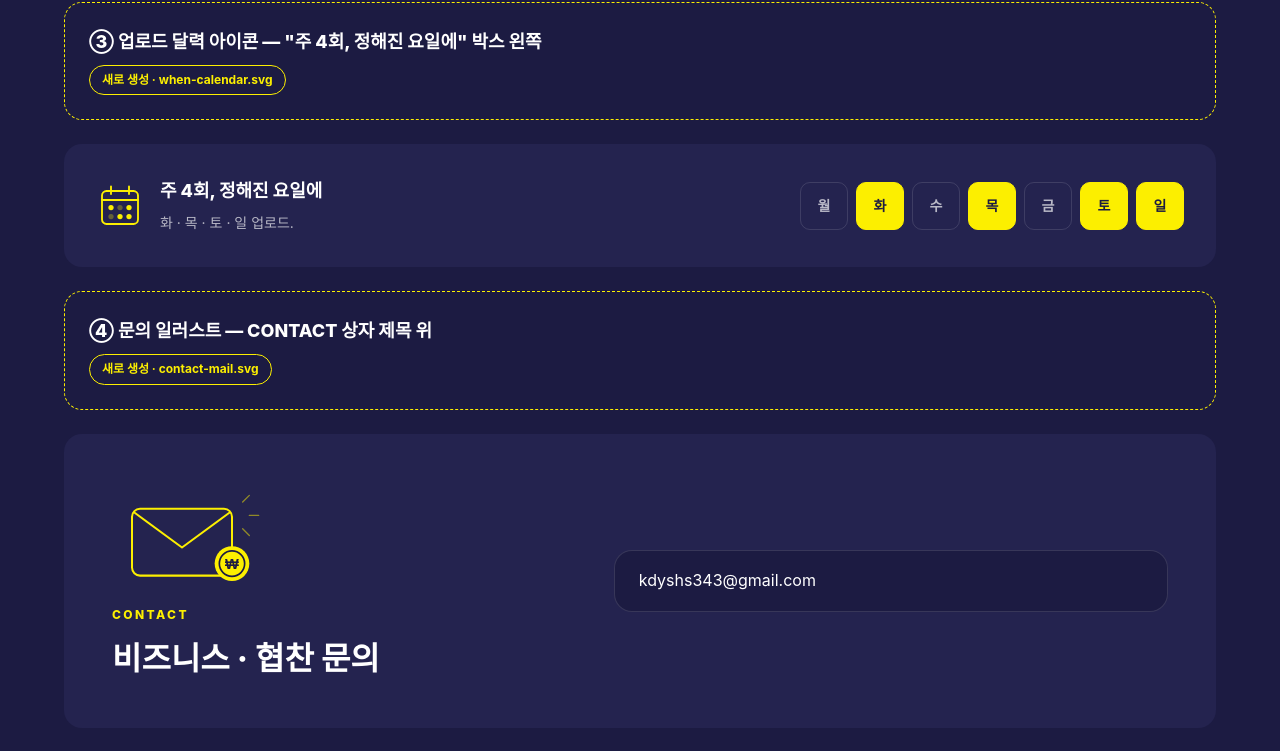
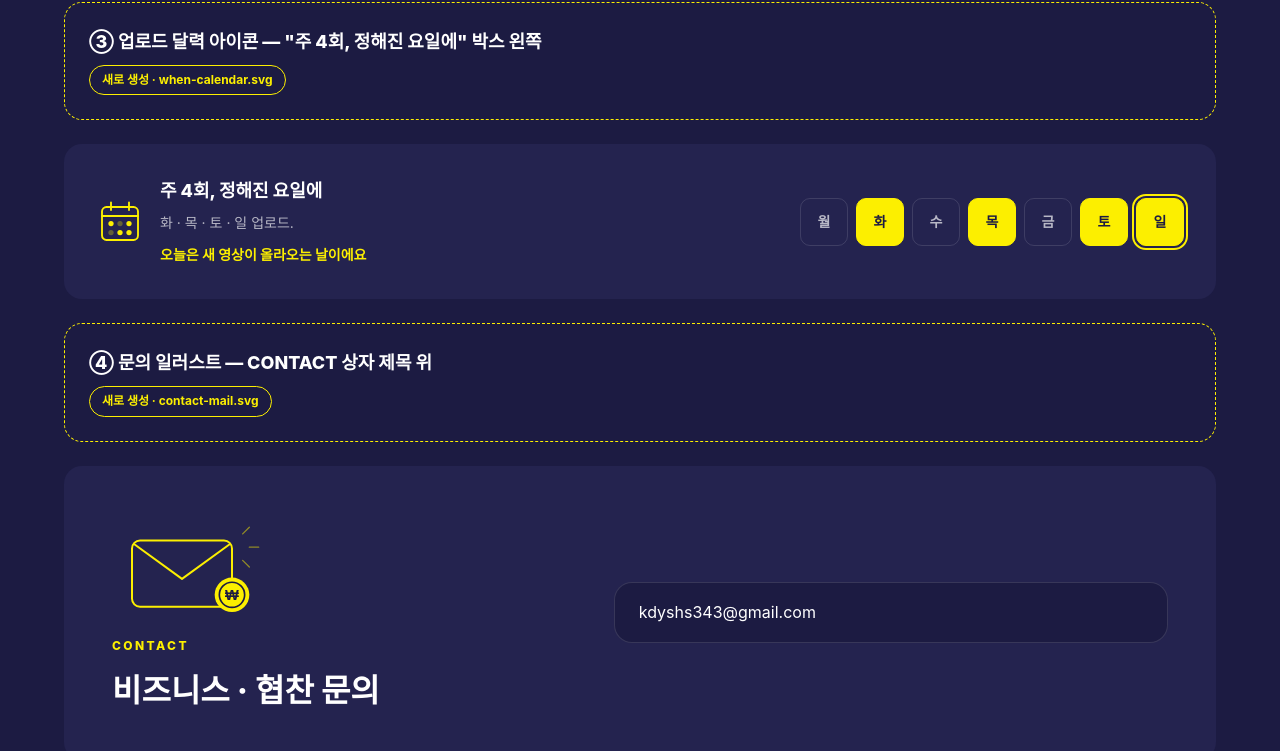
Before and after one commit to kdyshs197800/my-portfolio, a plain HTML site: page 이미지추천.html in a window 1280 px wide. Shown: the part 1257-2008 px from the top of the page. Drawn offline with Linux system fonts and the light colour scheme; a web font is replaced by a local one.

Commit message:
메인에 스크롤 등장 효과·메뉴 현재 위치 표시·오늘 업로드 요일 안내 추가
Co-Authored-By: Claude Opus 5.5 <noreply@anthropic.com>

```diff
--- a/site.css
+++ b/site.css
@@ -93,6 +93,8 @@ nav.main a:hover,nav.main a.on{color:var(--text)}
 .days{display:flex;flex-wrap:wrap;gap:8px}
 .day{display:flex;align-items:center;justify-content:center;width:48px;height:48px;font-size:14px;font-weight:800;border-radius:10px;color:var(--text-soft);border:1px solid var(--line)}
 .day.on{background:var(--gold);border-color:var(--gold);color:var(--navy)}
+.day.today{outline:2px solid var(--gold-line);outline-offset:2px} /* site.js가 오늘 요일에 붙임 */
+.when p.next-up{font-size:14px;font-weight:700;color:var(--gold-text);margin-top:8px}
 
 /* ---------- contents ---------- */
 .post-grid{display:grid;grid-template-columns:repeat(2,1fr);gap:24px}
@@ -229,6 +231,10 @@ nav.main a:hover,nav.main a.on{color:var(--text)}
 .calc .legend i{width:8px;height:8px;border-radius:var(--r-pill)}
 .calc .out .note{font-size:12px;color:var(--text-soft)}
 
+/* ---------- 스크롤 등장 (site.js가 화면 밖 요소에만 .rv를 붙임, 동작 줄이기 설정이면 안 붙임) ---------- */
+.rv{opacity:0;transform:translateY(24px);transition:opacity .6s ease,transform .6s ease}
+.rv.in{opacity:1;transform:none}
+
 /* ---------- footer ---------- */
 footer.site{border-top:1px solid var(--line);padding:48px 0 72px}
 .fbrand{font-size:16px;font-weight:800;margin-bottom:8px}
--- a/site.js
+++ b/site.js
@@ -83,3 +83,73 @@ function videoPlayer(v){
   document.querySelectorAll('nav.main a').forEach(a => a.addEventListener('click', () => setOpen(false)));
   document.addEventListener('keydown', e => { if (e.key === 'Escape' && head.classList.contains('open')) { setOpen(false); btn.focus(); } });
 })();
+
+/* 스크롤 등장 효과 — 섹션 제목·카드가 화면에 들어올 때 아래에서 살짝 떠오릅니다.
+   '동작 줄이기'를 켠 기기에선 꺼지고, 페이지 스크립트가 카드를 다 그린 뒤(DOMContentLoaded) 대상을 찾습니다 */
+document.addEventListener('DOMContentLoaded', function(){
+  if(!('IntersectionObserver' in window) || matchMedia('(prefers-reduced-motion: reduce)').matches) return;
+  const groups = ['.sec .sec-head', '.about-art', '.about-grid > *', '.when', '.calc-pick', '.calc', '.post-grid > *', '.contact-box', '.subscribe'];
+  const items = [];
+  groups.forEach(sel => document.querySelectorAll(sel).forEach((n, i) => {
+    if(n.getBoundingClientRect().top < innerHeight) return; // 처음부터 보이는 건 그대로 둠
+    n.classList.add('rv');
+    n.style.transitionDelay = (i % 3) * 80 + 'ms';           // 같은 줄 카드는 차례로
+    items.push(n);
+  }));
+  const io = new IntersectionObserver(es => es.forEach(e => {
+    if(!e.isIntersecting) return;
+    const n = e.target;
+    n.classList.add('in'); io.unobserve(n);
+    // 다 떠오르면 효과용 클래스를 지워 카드 원래의 hover 전환(테두리·배경)으로 돌려놓음
+    n.addEventListener('transitionend', function done(ev){
+      if(ev.target !== n || ev.propertyName !== 'transform') return;
+      n.classList.remove('rv', 'in'); n.style.transitionDelay = '';
+      n.removeEventListener('transitionend', done);
+    });
+  }), { rootMargin:'0px 0px -10% 0px' });
+  items.forEach(n => io.observe(n));
+});
+
+/* 메뉴 현재 위치 표시 — 메인 페이지에서 지금 보고 있는 구역의 메뉴를 밝게 (메뉴에 없는 구역이면 모두 끔) */
+(function(){
+  const links = [...document.querySelectorAll('nav.main a[href^="#"]')];
+  if(!links.length) return;
+  const secs = [...document.querySelectorAll('section[id]')];
+  let ticking = false;
+  function update(){
+    ticking = false;
+    const line = innerHeight * 0.4;                              // 화면 위에서 40% 지점을 지나는 구역
+    let id = secs.length ? secs[0].id : '';
+    secs.forEach(s => { if(s.getBoundingClientRect().top <= line) id = s.id; });
+    if(innerHeight + scrollY >= document.documentElement.scrollHeight - 2) id = secs[secs.length - 1].id; // 맨 아래
+    links.forEach(a => {
+      const on = a.getAttribute('href') === '#' + id;
+      a.classList.toggle('on', on);
+      if(on) a.setAttribute('aria-current', 'location'); else a.removeAttribute('aria-current');
+    });
+  }
+  addEventListener('scroll', () => { if(!ticking){ ticking = true; requestAnimationFrame(update); } }, { passive:true });
+  addEventListener('resize', update);
+  update();
+})();
+
+/* 업로드 요일 — 오늘 요일에 표시를 하고 '다음 새 영상' 안내를 붙입니다 (요일 칸의 .on을 그대로 읽음) */
+(function(){
+  const box = document.querySelector('.when .days');
+  if(!box) return;
+  const days = [...box.querySelectorAll('.day')];               // 월 ~ 일
+  const today = (new Date().getDay() + 6) % 7;                   // 월=0 … 일=6
+  if(!days[today]) return;
+  days[today].classList.add('today');
+  days[today].setAttribute('aria-label', days[today].textContent + ' (오늘)');
+  let msg = '';
+  if(days[today].classList.contains('on')) msg = '오늘은 새 영상이 올라오는 날이에요';
+  else for(let k = 1; k < 7; k++){
+    const d = days[(today + k) % 7];
+    if(d.classList.contains('on')){ msg = '다음 새 영상: ' + d.textContent + '요일 · ' + (k === 1 ? '내일' : k + '일 뒤'); break; }
+  }
+  if(!msg) return;
+  const p = el('p', 'next-up', msg);
+  const where = box.parentElement.querySelector('div > p');
+  (where ? where.parentElement : box.parentElement).append(p);
+})();
```
